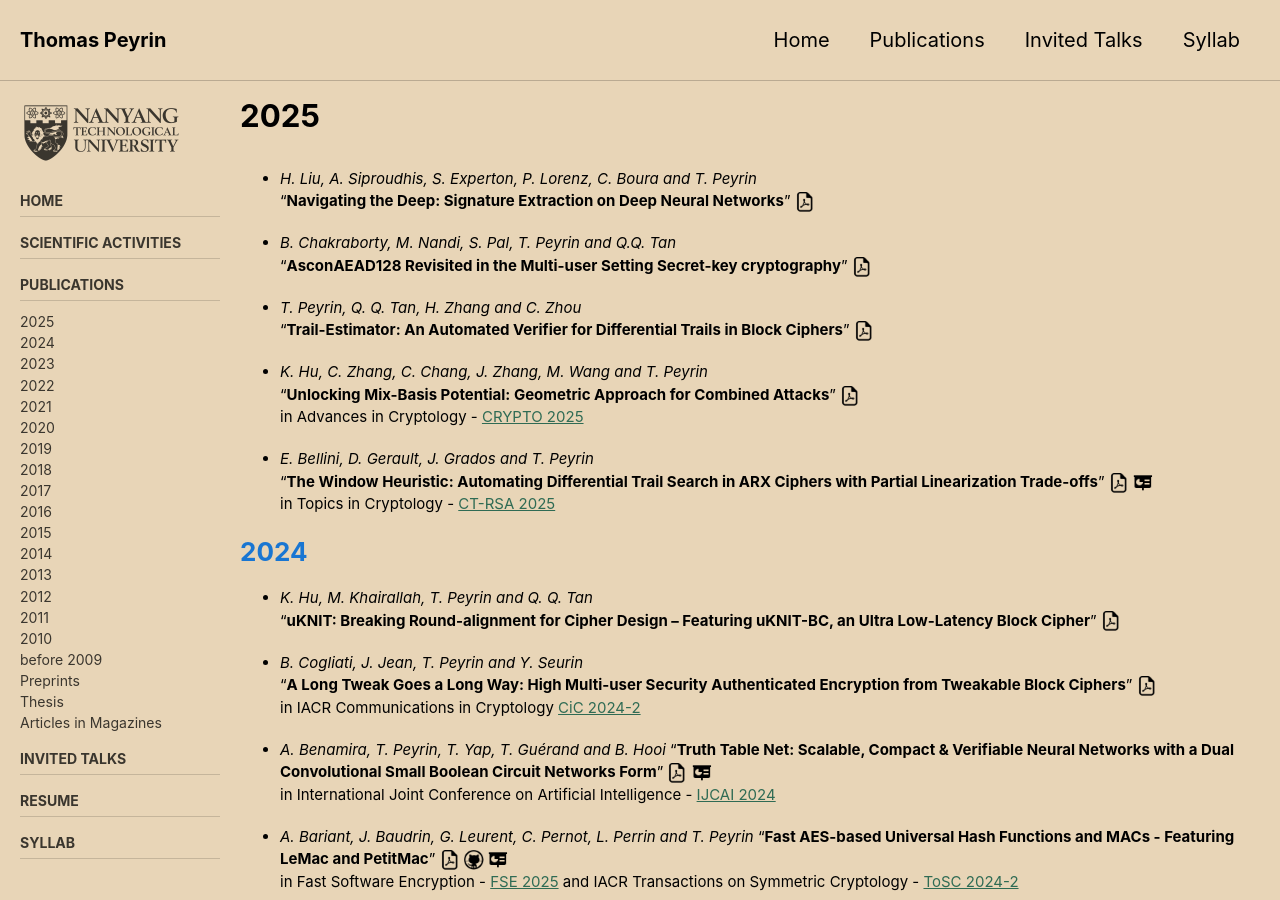
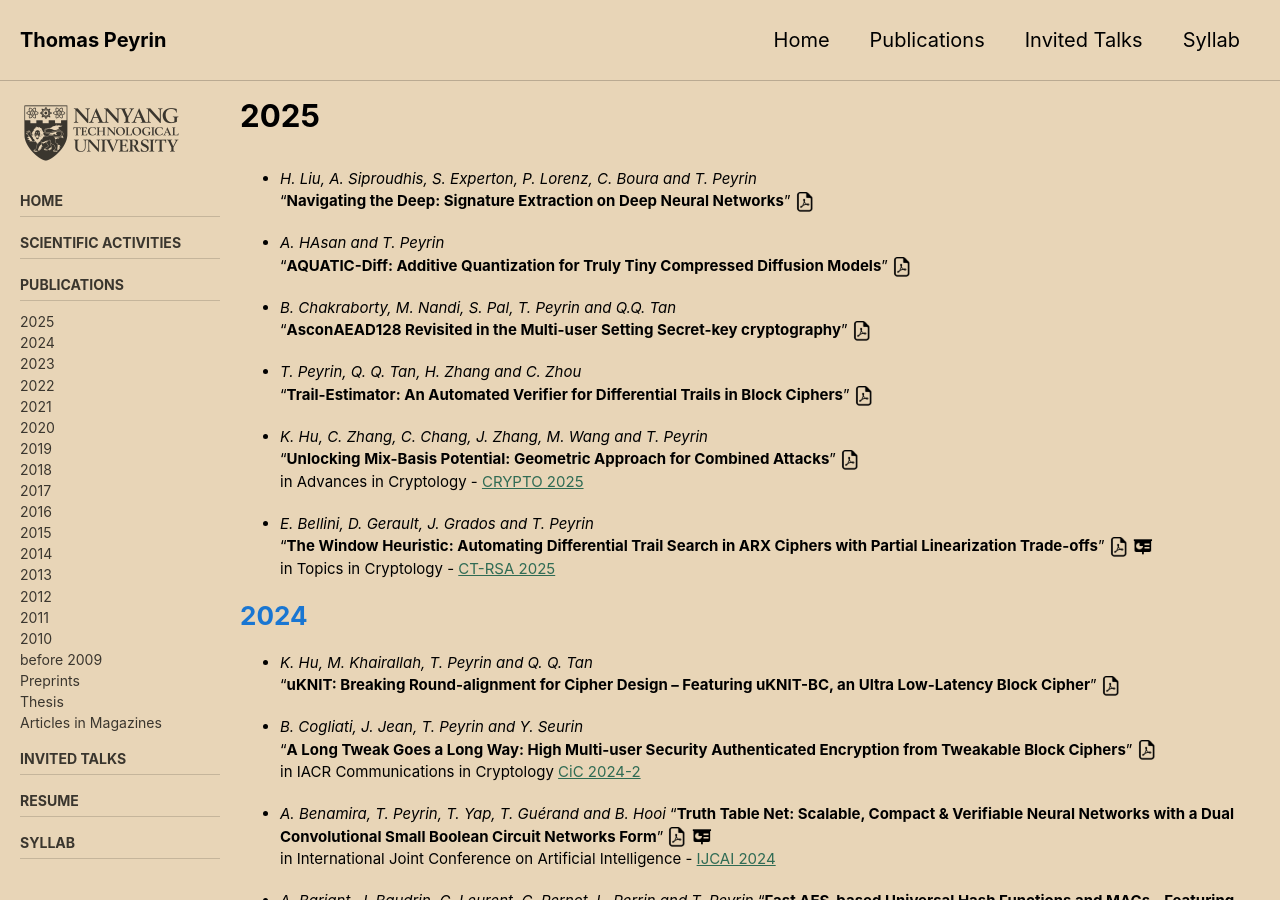
Before and after one commit to thomaspeyrin/web, a Jekyll site: the page built from publications.md, in a window 1280 px wide and 900 px high. Built offline with Jekyll 4.4.1, drawn with Linux system fonts in a browser that asks for light colours; cached includes are drawn as plain includes; nearby versions of some CDN libraries; our own code applies the rules of GitHub Pages for plain Markdown files.

Commit message:
Update publications.md

```diff
--- a/publications.md
+++ b/publications.md
@@ -13,6 +13,9 @@ sidebar:
 
 - *H. Liu, A. Siproudhis, S. Experton, P. Lorenz, C. Boura and T. Peyrin*
 "**Navigating the Deep: Signature Extraction on Deep Neural Networks**"  [![](https://thomaspeyrin.github.io/web/assets/images/pdf_icon_small.png "article")](https://arxiv.org/abs/2506.17047)
+
+- *A. HAsan and T. Peyrin*
+"**AQUATIC-Diff: Additive Quantization for Truly Tiny Compressed Diffusion Models**"  [![](https://thomaspeyrin.github.io/web/assets/images/pdf_icon_small.png "article")](https://arxiv.org/abs/2506.05960)
 
 - *B. Chakraborty, M. Nandi, S. Pal, T. Peyrin and Q.Q. Tan*
 "**AsconAEAD128 Revisited in the Multi-user Setting Secret-key cryptography**"  [![](https://thomaspeyrin.github.io/web/assets/images/pdf_icon_small.png "article")](https://eprint.iacr.org/2025/984)
```
